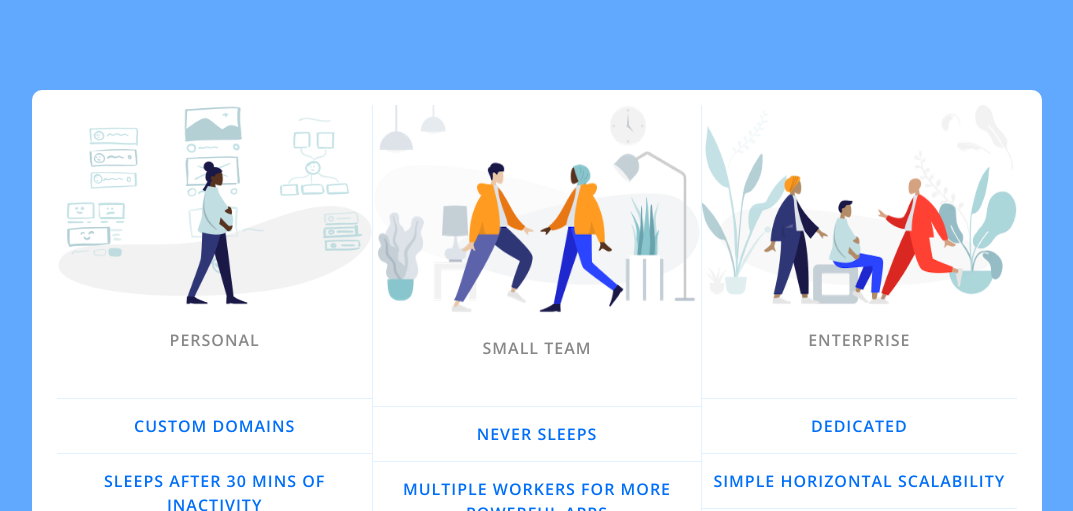
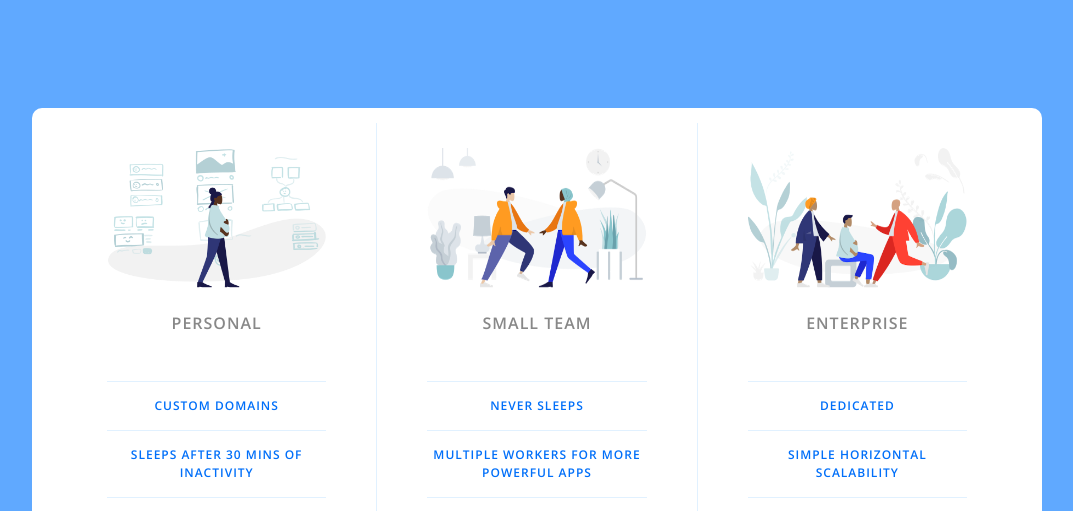
Before and after one commit to SidharthaPaidi/Price-Pannel-Project, a plain HTML site: page index.html in a window 1280 px wide. Shown: the top 511 px of the page, without its empty margins (103-1176 px from the left). Drawn offline with nearby package versions, Linux system fonts and the light colour scheme.

Commit message:
Fix Allignment of the price item container

```diff
--- a/app.css
+++ b/app.css
@@ -93,8 +93,9 @@ html{
 
 }
 .pricing-features-item{
-    color: #016ff9;
+
     font-weight: 600;
+    font-size: 12px;
     letter-spacing: 1px;
     line-height: 1.5;
     padding: 15px 0;
@@ -111,7 +112,7 @@ html{
 }
 .pricing-button{
     border: 1px solid #9dd1ff;
-    border-bottom: 1px solid #9dd1ff;
+    /* border-bottom: 1px solid #9dd1ff; */
     border-radius: 10px;
     padding: 15px 35px;
     color: #348efe;
@@ -139,6 +140,7 @@ html{
     .pricing-plan{
         border-bottom: none;
         border-right: 1px solid #e1f1ff;
+        padding: 25px 50px;
     }
     .pricing-plan:last-child{
         border-right: none;
```
